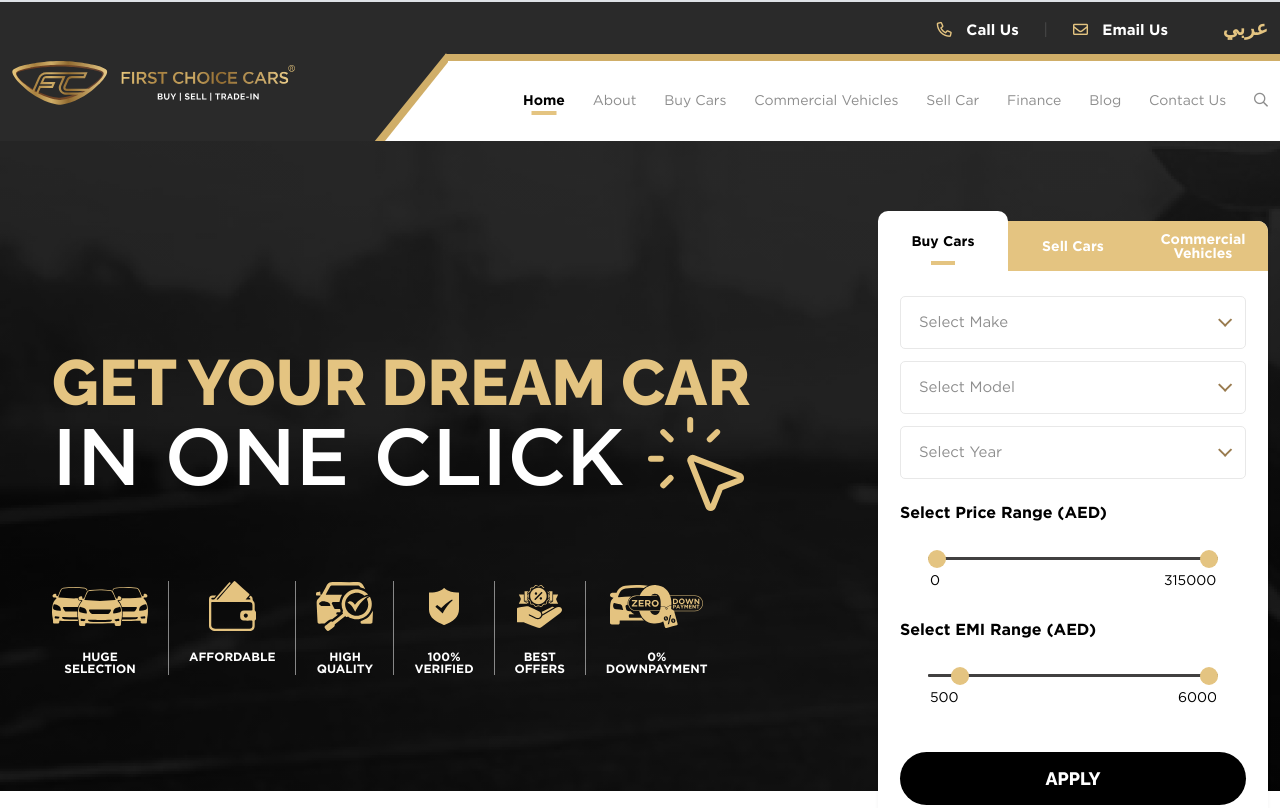
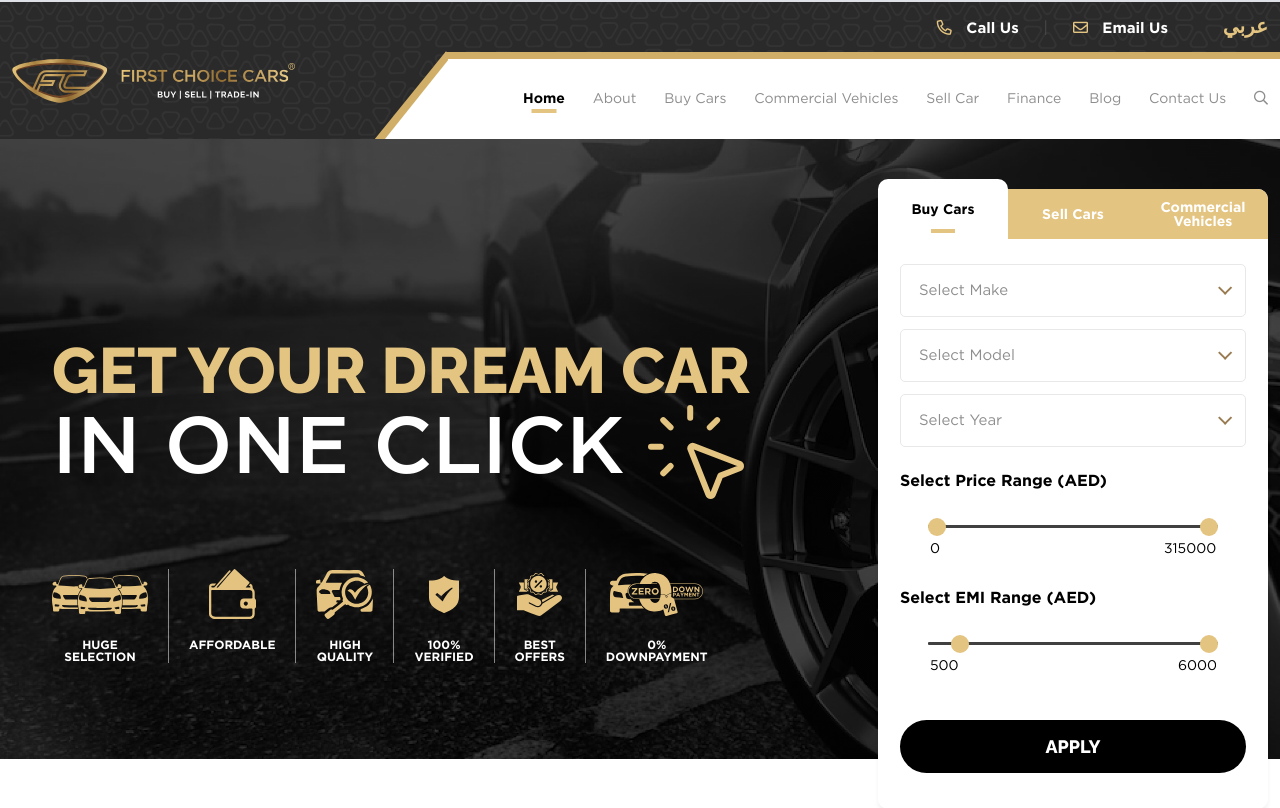
Before and after one commit to Naiem-Devs/first-choice-cars-JC, a plain HTML site: page index.html in a window 1280 px wide. Shown: the top 808 px of the page. Drawn offline with Linux system fonts and the light colour scheme; a script that the page names is missing.

Commit message:
updated-v2

```diff
--- a/assets/css/style.css
+++ b/assets/css/style.css
@@ -178,9 +178,10 @@ li {
 .header-area {
   width: 100%;
   z-index: 99;
-  background: url(../img/header-bg.png);
+  /* background: url(../img/header-bg.png); */
   position: relative;
   overflow: hidden;
+  background: #2A2A2A;
 }
 
 
@@ -280,14 +281,16 @@ li {
   position: absolute;
   width: 100%;
   height: 100%;
-  background: #2A2A2A;
+  /* background: #2A2A2A; */
   z-index: -1;
   top: 0;
   left: 0;
+  background: url(../img/header-bg.png);
+  background-size: cover;
 }
 
 .header_top {
-  padding: 10px 0 18px;
+  padding: 8px 0 18px;
 }
 
 .header_top_content {
@@ -341,7 +344,7 @@ li.separet {
 
 .hero-Area {
   position: relative;
-  padding-top: 30px;
+  padding-top: 0px;
 }
 
 .hero-Area:before {
@@ -352,9 +355,10 @@ li.separet {
   left: 0;
   top: 0;
   /* background: red; */
-  background: linear-gradient(0deg, rgba(0, 0, 0, 0.6), rgba(0, 0, 0, 0.6)), url(../img/hero-bg.png);
+  background: linear-gradient(0deg, rgba(0, 0, 0, 0.3), rgba(0, 0, 0, 0.3)), url(../img/hero-bg.png);
   mix-blend-mode: luminosity;
   z-index: -1;
+  background-size: cover;
 }
 
 .container {
@@ -372,7 +376,7 @@ li.separet {
 .hero_content {
   text-transform: uppercase;
   color: #ffff;
-  padding-top: 180px;
+  padding-top: 200px;
   padding-left: 80px;
 }
 
@@ -760,7 +764,7 @@ section.Feature-area .sec_title h2 {
 
 .offer-Area {
   background: url(../img/cash-bg.png);
-  padding: 60px 0 120px;
+  padding: 60px 0 80px;
 }
 
 .offer-Area .sec_title h2 {
@@ -933,7 +937,7 @@ img.line-bg {
 
 .cashToday-Area {
   color: #fff;
-  padding-bottom: 50px;
+  padding-bottom: 70px;
 }
 
 .cashToday-Area .sec_title {
@@ -1262,6 +1266,7 @@ img.line-bg {
   background: #242424;
   color: #ffff;
   font-family: 'Raleway';
+  overflow: hidden;
 }
 
 .footer-Area .container {
```
